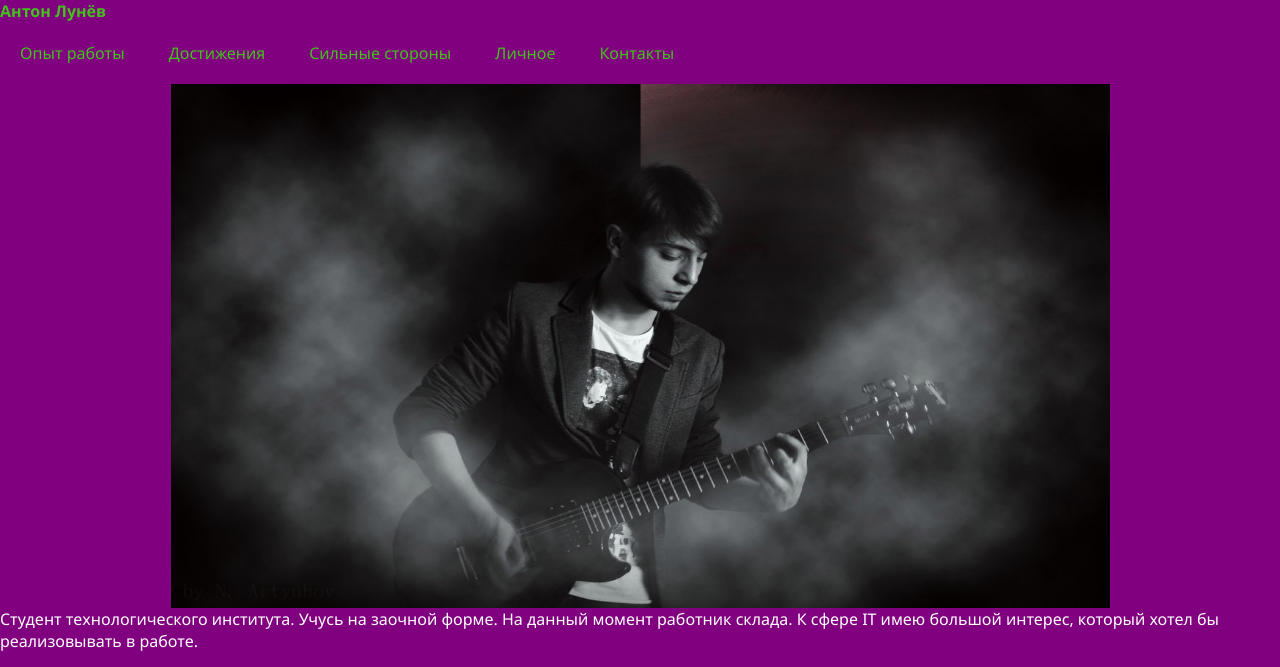
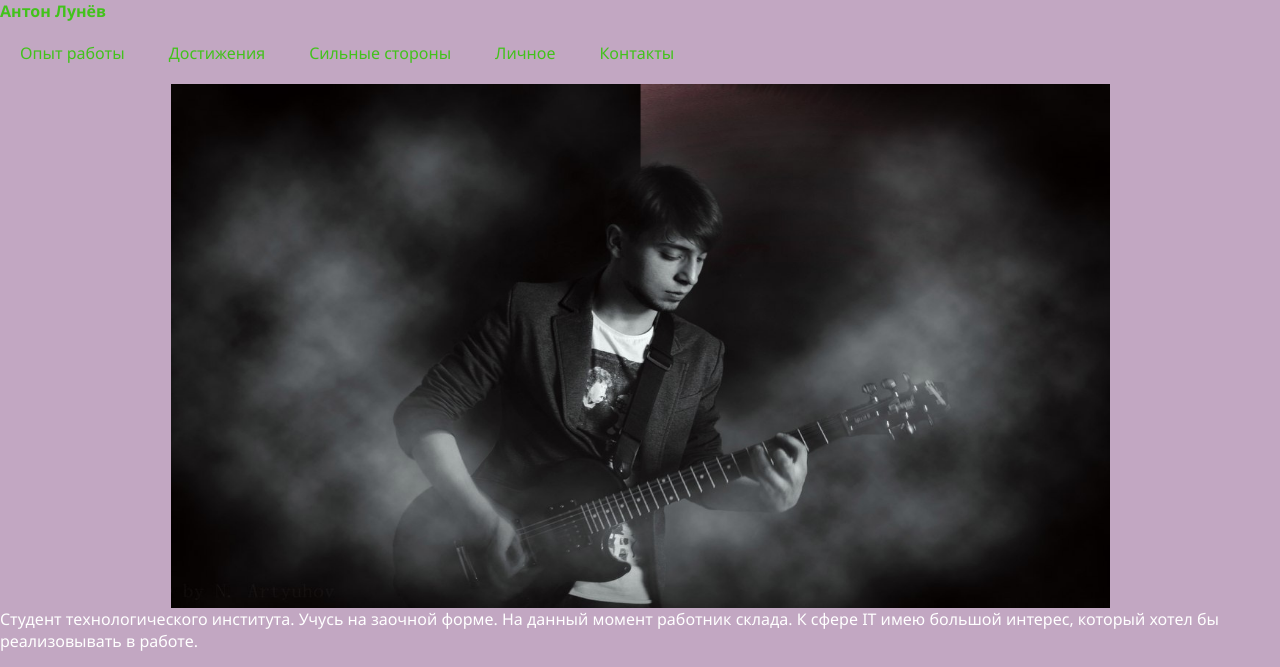
Before and after one commit to anton1unev/Site-portfolio, a plain HTML site: page index.html in a window 1280 px wide. Shown: the top 667 px of the page. Drawn offline with Linux system fonts and the light colour scheme.

Commit message:
change background

```diff
--- a/style.css
+++ b/style.css
@@ -16,7 +16,7 @@ p, li {
 }
 
 .purple {
-    background: purple;
+    background: rgb(194, 167, 194);
 }
 
 .white-text {
```
